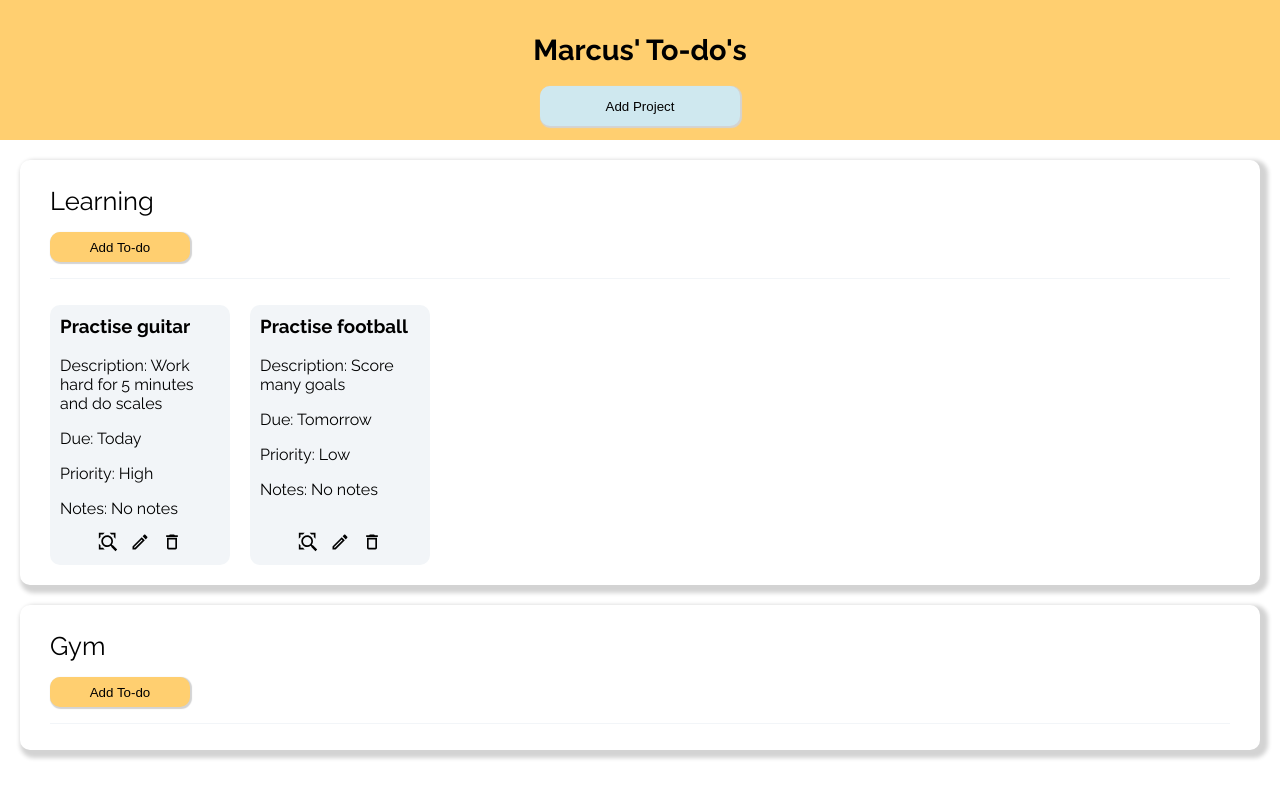
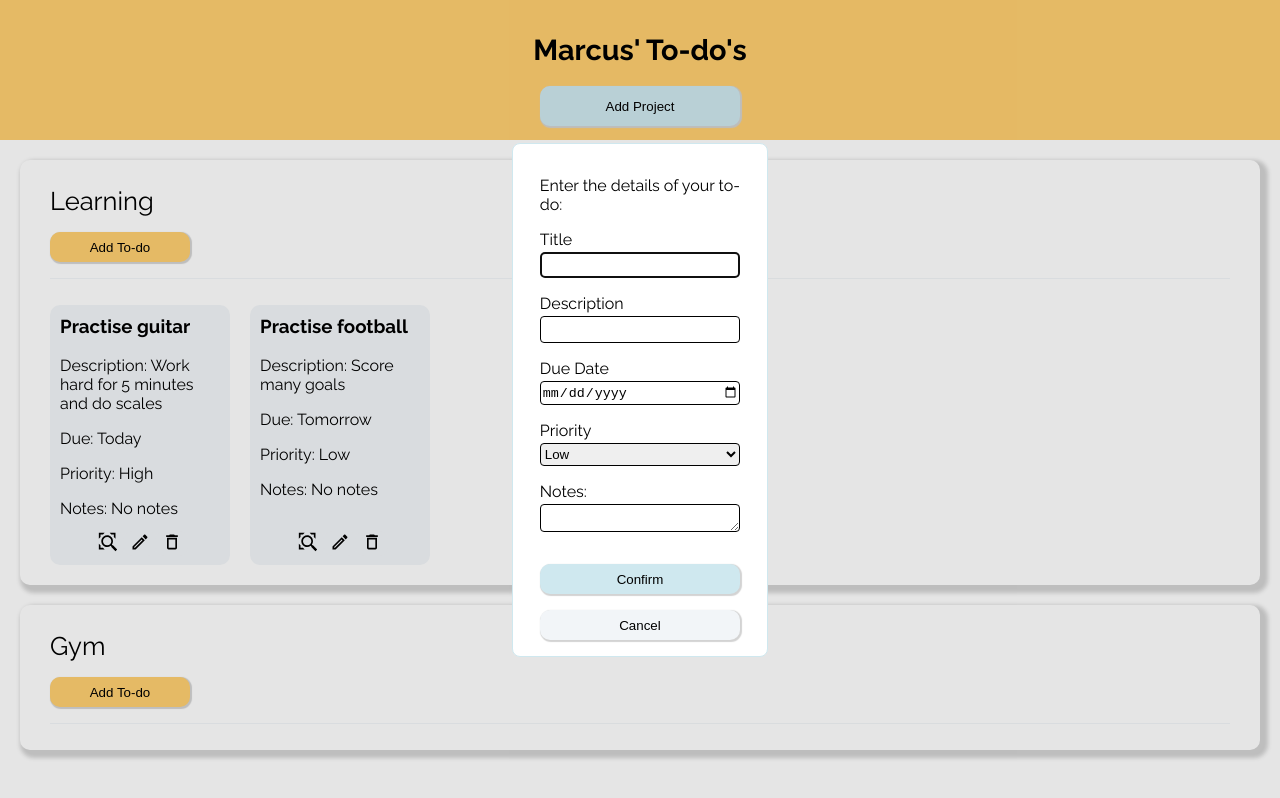
Before and after one commit to MarcusW9/to-do-list, a website built with webpack: page src/index.html in a window 1280 px wide. Both pictures are taken after a click on the button 140 px from the left and 543 px from the top of the page. Built offline with nearby package versions, Linux system fonts and the light colour scheme.

Commit message:
Todo edit and delete
Add the ability for each todo card to be removed with a remove button
Each Todo button also can have information editted with the edit button

```diff
--- a/src/index.js
+++ b/src/index.js
@@ -11,8 +11,11 @@ import './styles.css';
 import { compareAsc, format } from "date-fns";
 import { projects, Project } from './projects.js';
 import { ToDo, factoryToDo, assignToDo, removeToDo} from './todo.js'
+import { toDoDialogComponent, refreshToDoDialog } from './tododialog.js';
 // const example = format(new Date(2014, 1, 11), "yyyy-MM-dd");
 // console.log(example)
+
+toDoDialogComponent()
 
 //create dummy project
 const testProject = new Project("Learning")
@@ -31,42 +34,62 @@ projects.groupProject(secondProject)
 /// Start handling frontEnd stuff
 const content = document.querySelector("#content")
 const addProjectBtn = document.querySelector("#add-project-btn")
-const toDoDialog = document.querySelector("#add-todo-dialog")
+let toDoDialog = document.querySelector("#add-todo-dialog")
 
 // Responsible for displaying all projects (existing already)
-const displayProjects = (projects) => { for (let key in projects) {
+const displayProjects = (projects) => {
+    for (let key in projects) {
+        const project = document.createElement("div");
+        project.id = `${projects[key].name.replace(/\s/g, "-")}`;
+        project.classList.add("project-card");
 
-    const project = document.createElement("div")
-    console.log(projects[key].name)
-    project.id = `${projects[key].name.replace(/\s/g, "-")}`
-    project.classList.add("project-card")
+        const projectHeader = document.createElement("div");
+        projectHeader.classList.add("project-header");
+        project.appendChild(projectHeader);
 
-    const projectHeader = document.createElement("div")
-    projectHeader.classList.add("project-header")
-    project.appendChild(projectHeader)
+        const projectName = document.createElement("p");
+        projectName.classList.add("project-heading");
+        projectName.textContent = `${projects[key].name}`;
+        projectHeader.appendChild(projectName);
 
-    const projectName = document.createElement("p")
-    projectName.classList.add("project-heading")
-    projectName.textContent = `${projects[key].name}`
-    projectHeader.appendChild(projectName)
+        const addToDoBtn = document.createElement("button");
+        addToDoBtn.classList.add("add-todo-btns");
+        addToDoBtn.textContent = "Add To-do";
+        projectHeader.appendChild(addToDoBtn); // Append here, outside the event listener
 
-    const addToDoBtn = document.createElement("button")
-    addToDoBtn.classList.add("add-todo-btns")
-    addToDoBtn.textContent = "Add To-do"
-    addToDoBtn.addEventListener("click", () => {
-        toDoDialog.setAttribute("data-project", `${projects[key].name.replace(/\s/g, "-")}`)
-        toDoDialog.showModal()
-    })
-    projectHeader.appendChild(addToDoBtn)
+        // set the dialog to and buttons to create a new todo (as opposed to editting)
+        addToDoBtn.addEventListener("click", () => {
+            refreshToDoDialog()
+            let toDoDialog = document.querySelector("#add-todo-dialog");
+            toDoDialog.setAttribute("data-project", `${projects[key].name.replace(/\s/g, "-")}`);
+            toDoCancelButton(toDoDialog)
+            let confirmButton = document.getElementById("confirm-todo");
+            confirmButton.addEventListener("click", () => {
+                const { title, description, date, priority, notes } = toDoDialogValues();
 
-    const projectCardContent = document.createElement("div")
-    projectCardContent.id = `${projects[key].name.replace(/\s/g, "-")}-content`
-    projectCardContent.classList.add("project-card-content")
-    project.appendChild(projectCardContent)
+                if (!title || !description || !date || !priority || !notes) {
+                    alert("Please enter valid information");
+                } else {
+                    let todo = factoryToDo(title, description, date, priority, notes);
+                    let dataProject = toDoDialog.getAttribute("data-project");
+                    let projectName = dataProject.replace(/-/g, " ");
+                    assignToDo(todo, projects[projectName].content);
+                    displayToDos();
+                    toDoDialog.close();
+                }
+            });
+            toDoDialog.showModal();
+        });
 
-    content.appendChild(project)
-}
-}
+        const projectCardContent = document.createElement("div");
+        projectCardContent.id = `${projects[key].name.replace(/\s/g, "-")}-content`;
+        projectCardContent.classList.add("project-card-content");
+        project.appendChild(projectCardContent);
+
+        content.appendChild(project);
+    }
+};
+
 
 displayProjects(projects.all)
 
@@ -142,7 +165,7 @@ const toDoDialogValues = () => {
     const toDoDialog = document.getElementById("add-todo-dialog");
     const titleInput = document.getElementById("add-todo-title");
     const descriptionInput = document.getElementById("add-todo-description");
-    const dateInput = document.getElementById("add-todo-date");
+    const dateInput = document.getElementById("add-todo-due-date");
     const priorityInput = document.getElementById("add-todo-priority");
     const notesInput = document.getElementById("add-todo-notes");
 
@@ -157,26 +180,16 @@ const toDoDialogValues = () => {
 
 
 // Grab the buttons for the ToDo dialog so I can confirm or close
-const confirmButton = document.getElementById("confirm-todo");
-const cancelButton = document.getElementById("cancel-todo");
+let confirmButton = document.getElementById("confirm-todo");
+const toDoCancelButton = (toDoDialog) => {
+    let cancelButton = document.getElementById("cancel-todo");
+    cancelButton.addEventListener("click", () => {toDoDialog.close()})
+}
+// confirm button can either confirm a new todo or be used for editting the existing todo
 
 // Create a new todo with the information gathered from the dialog
-cancelButton.addEventListener("click", () => {toDoDialog.close()})
 confirmButton.addEventListener("click", () => {
-
-    const { title, description, date, priority, notes } = toDoDialogValues()
-
-    if (!title || !description || !date || !priority || !notes) {
-        alert("Please enter valid information")
-    } else {
-        let todo = factoryToDo(title, description, date, priority, notes)
-        let dataProject = toDoDialog.getAttribute("data-project")
-        let projectName = dataProject.replace(/-/g, " ")
-        assignToDo(todo, projects.all[projectName].content)
-        displayToDos()
-        toDoDialog.close()
-    }
-    // console.log(projects.all[`${toDoDialog.getAttribute("data-project")}`].content)
+    confirmButtonCreate()
 })
 
     const displayToDos = () => {
@@ -219,15 +232,32 @@ confirmButton.addEventListener("click", () => {
                 const viewIcon = document.createElement("div")
                 viewIcon.classList.add("todo-btn-icons")
                 viewIcon.innerHTML = `<svg xmlns="http://www.w3.org/2000/svg" viewBox="0 0 24 24"><title>magnify-expand</title><path d="M18 16H17.42L16.61 15.19C17.5 14 18 12.5 18 11C18 7.13 14.87 4 11 4C9.5 4 8 4.5 6.79 5.4C3.7 7.72 3.07 12.11 5.39 15.2C7.71 18.29 12.1 18.92 15.19 16.6L16 17.41V18L21 23L23 21L18 16M11 16C8.24 16 6 13.76 6 11S8.24 6 11 6 16 8.24 16 11 13.76 16 11 16M3 6L1 8V1H8L6 3H3V6M21 1V8L19 6V3H16L14 1H21M6 19L8 21H1V14L3 16V19H6Z" /></svg>`
-                // viewBtn.addEventListener("click", edit)
                 viewBtn.appendChild(viewIcon)
 
-
+                // set the dialog to and buttons to edit a new todo (as opposed to creating a new)
                 const editBtn = document.createElement("button");
                 editBtn.classList.add("edit-todo-btn")
                 const editIcon = document.createElement("div")
                 editIcon.classList.add("todo-btn-icons")
                 editIcon.innerHTML = `<svg xmlns="http://www.w3.org/2000/svg" viewBox="0 0 24 24"><title>pencil-outline</title><path d="M14.06,9L15,9.94L5.92,19H5V18.08L14.06,9M17.66,3C17.41,3 17.15,3.1 16.96,3.29L15.13,5.12L18.88,8.87L20.71,7.04C21.1,6.65 21.1,6 20.71,5.63L18.37,3.29C18.17,3.09 17.92,3 17.66,3M14.06,6.19L3,17.25V21H6.75L17.81,9.94L14.06,6.19Z" /></svg>`
+                editBtn.addEventListener("click", () => {
+                    refreshToDoDialog()
+                    let toDoDialog = document.querySelector("#add-todo-dialog")
+                    toDoCancelButton(toDoDialog)
+
+                    let confirmButton = document.getElementById("confirm-todo");
+                    confirmButton.addEventListener("click", function confirmButtonEdit() {
+                        const { title, description, date, priority, notes } = toDoDialogValues()
+                        if (!title || !description || !date || !priority || !notes) {
+                            alert("Please enter valid information")
+                        } else {
+                            toDo.editToDo( title, description, date, priority, notes )
+                            displayToDos()
+                            toDoDialog.close()
+                        }
+                    })
+                    toDoDialog.showModal()
+                })
                 editBtn.appendChild(editIcon)
 
                 const deleteBtn = document.createElement("button");
--- a/src/styles.css
+++ b/src/styles.css
@@ -99,7 +99,18 @@ button {
     padding: 10px;
     min-height: 200px;
     border-radius: 10px;
-    height: 240px
+    height: 240px;
+    overflow: hidden;
+}
+
+.todo-card {
+    background-color: var(--shadow-color);
+    margin: 10px;
+    padding: 10px;
+    min-height: 200px;
+    border-radius: 10px;
+    height: 240px;
+    overflow: hidden;
 }
 
 .todo-card h3 {
@@ -108,6 +119,9 @@ button {
 
 .todo-card p {
     margin: 1rem 0 0 0;
+    overflow: hidden;
+    text-overflow: ellipsis;
+    max-height: 30%;
 }
 
 .todo-card-body {
--- /dev/null
+++ b/src/tododialog.js
@@ -0,0 +1,84 @@
+export function toDoDialogComponent() {
+    const dialogsContainer = document.querySelector("#dialogs");
+
+    // Create dialog element
+    const addTodoDialog = document.createElement('dialog');
+    addTodoDialog.id = 'add-todo-dialog';
+
+    // Create dialog content container
+    const addTodoDialogInside = document.createElement('div');
+    addTodoDialogInside.id = 'add-todo-dialog-inside';
+
+    // Create dialog content
+    const addTodoDialogContent = document.createElement('div');
+    addTodoDialogContent.id = 'add-todo-dialog-content';
+
+    // Create paragraph for dialog
+    const addTodoDialogP = document.createElement('p');
+    addTodoDialogP.id = 'add-todo-dialog-p';
+    addTodoDialogP.textContent = 'Enter the details of your to-do:';
+    addTodoDialogContent.appendChild(addTodoDialogP);
+
+    // Create labels and inputs
+    const labels = ['Title', 'Description', 'Due Date', 'Priority'];
+    const inputTypes = ['text', 'text', 'date'];
+    const selectOptions = ['Low', 'Medium', 'High'];
+
+    labels.forEach((labelText, index) => {
+        const label = document.createElement('label');
+        label.setAttribute('for', `add-todo-${labelText.toLowerCase().replace(' ', '-')}`);
+        label.textContent = labelText;
+        addTodoDialogContent.appendChild(label);
+
+        if (inputTypes[index]) {
+            const input = document.createElement('input');
+            input.id = `add-todo-${labelText.toLowerCase().replace(' ', '-')}`;
+            input.type = inputTypes[index];
+            if (input.type === 'text') input.required = true;
+            addTodoDialogContent.appendChild(input);
+        } else {
+            const select = document.createElement('select');
+            select.id = `add-todo-${labelText.toLowerCase().replace(' ', '-')}`;
+            select.required = true;
+            selectOptions.forEach(optionText => {
+                const option = document.createElement('option');
+                option.value = optionText;
+                option.textContent = optionText;
+                select.appendChild(option);
+            });
+            addTodoDialogContent.appendChild(select);
+        }
+    });
+
+    const notesLabel = document.createElement('label');
+    notesLabel.setAttribute('for', 'add-todo-notes');
+    notesLabel.textContent = 'Notes:';
+    addTodoDialogContent.appendChild(notesLabel);
+
+    const notesTextarea = document.createElement('textarea');
+    notesTextarea.id = 'add-todo-notes';
+    addTodoDialogContent.appendChild(notesTextarea);
+
+    // Create buttons
+    const confirmButton = document.createElement('button');
+    confirmButton.id = 'confirm-todo';
+    confirmButton.textContent = 'Confirm';
+    addTodoDialogContent.appendChild(confirmButton);
+
+    const cancelButton = document.createElement('button');
+    cancelButton.id = 'cancel-todo';
+    cancelButton.textContent = 'Cancel';
+    addTodoDialogContent.appendChild(cancelButton);
+
+    // Append elements to the DOM
+    addTodoDialogInside.appendChild(addTodoDialogContent);
+    addTodoDialog.appendChild(addTodoDialogInside);
+    dialogsContainer.appendChild(addTodoDialog);
+    document.body.appendChild(dialogsContainer);
+}
+
+export function refreshToDoDialog() {
+    const dialogsContainer = document.querySelector("#dialogs");
+    dialogsContainer.innerHTML = ""
+    toDoDialogComponent()
+}
--- a/webpack.config.js
+++ b/webpack.config.js
@@ -21,6 +21,10 @@ module.exports = {
             test: /\.css$/i,
             use: ['style-loader', 'css-loader'],
           },
+          {
+            test: /\.(woff|woff2|eot|ttf|otf)$/i,
+            type: 'asset/resource',
+          },
         ]
     }
 };
```
Also changed, not shown: src/index.html (+3 -33 lines), src/todo.js (+8 -0 lines), dist/bundle.js, dist/index.html.
